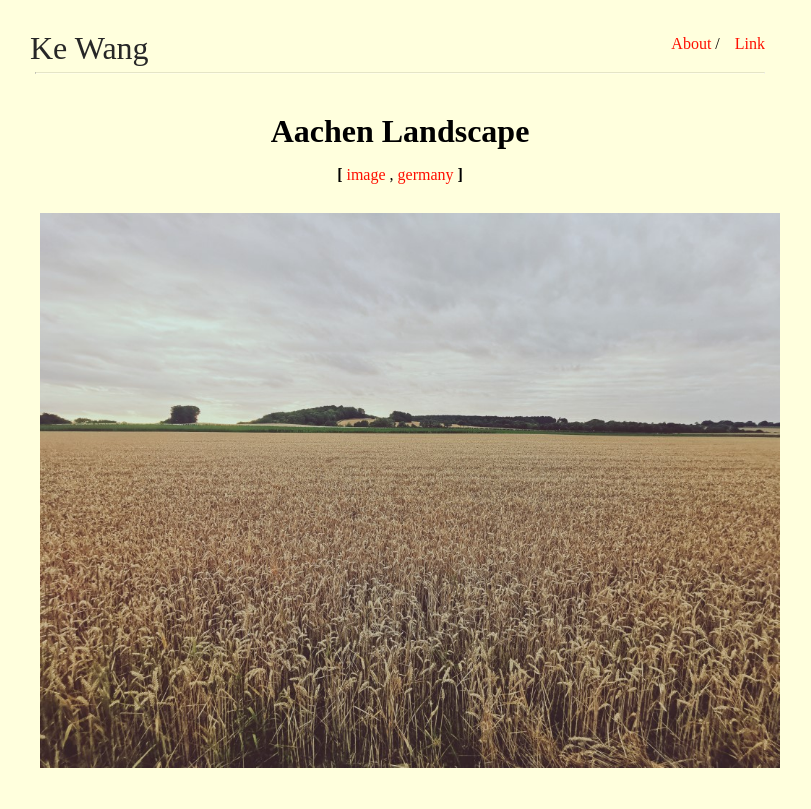
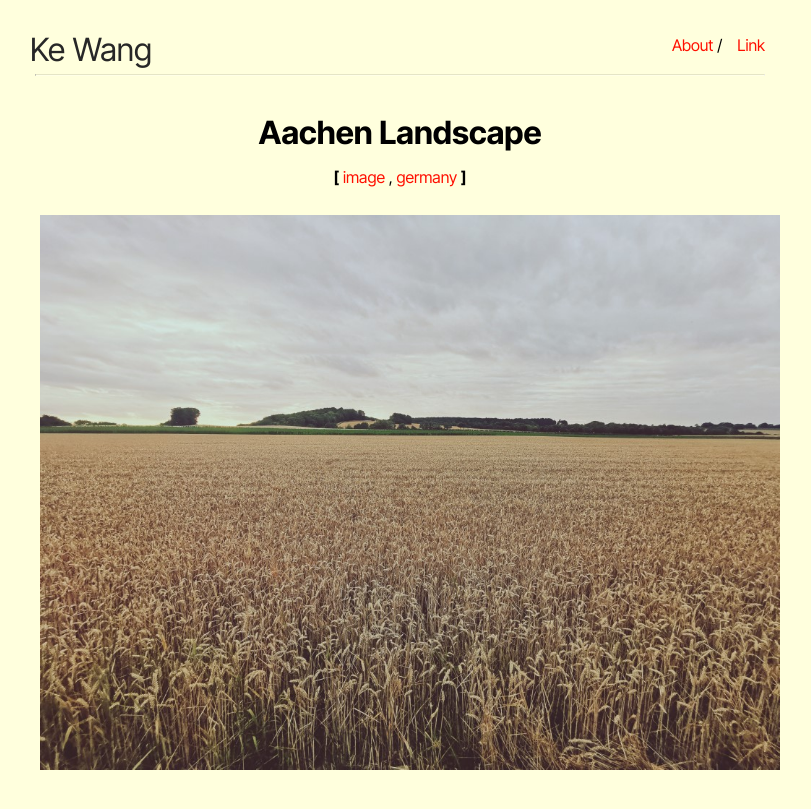
Before and after one commit to ekdc11/ekdc11.github.io, a Jekyll site: the page built from _posts/2022-07-11-aachen-landscape.md, in a window 1280 px wide. Shown: the top 809 px of the page, without its empty margins (240-1051 px from the left). Built offline with Jekyll 4.4.1, drawn with Linux system fonts in a browser that asks for light colours.

Commit message:
Update head.html

```diff
--- a/_includes/head.html
+++ b/_includes/head.html
@@ -23,7 +23,7 @@
     -->
     <link rel="preconnect" href="https://fonts.googleapis.com">
     <link rel="preconnect" href="https://fonts.gstatic.com" crossorigin>
-    <link href="https://fonts.googleapis.com/css2?family=PT+Sans:ital,wght@0,400;0,700;1,400;1,700&display=swap" rel="stylesheet" type="text/css">
+    <link href="https://fonts.googleapis.com/css2?family=Inter+Tight:ital,wght@0,100..900;1,100..900&display=swap" rel="stylesheet" type="text/css">
     <link rel="stylesheet" href="{{ sitedir }}css/main.css">
     <link rel="icon" type="image/ico" href="{{ favicon_location }}">
     <link rel="shortcut-icon" type="image/ico" href="{{ favicon_location }}">
```
